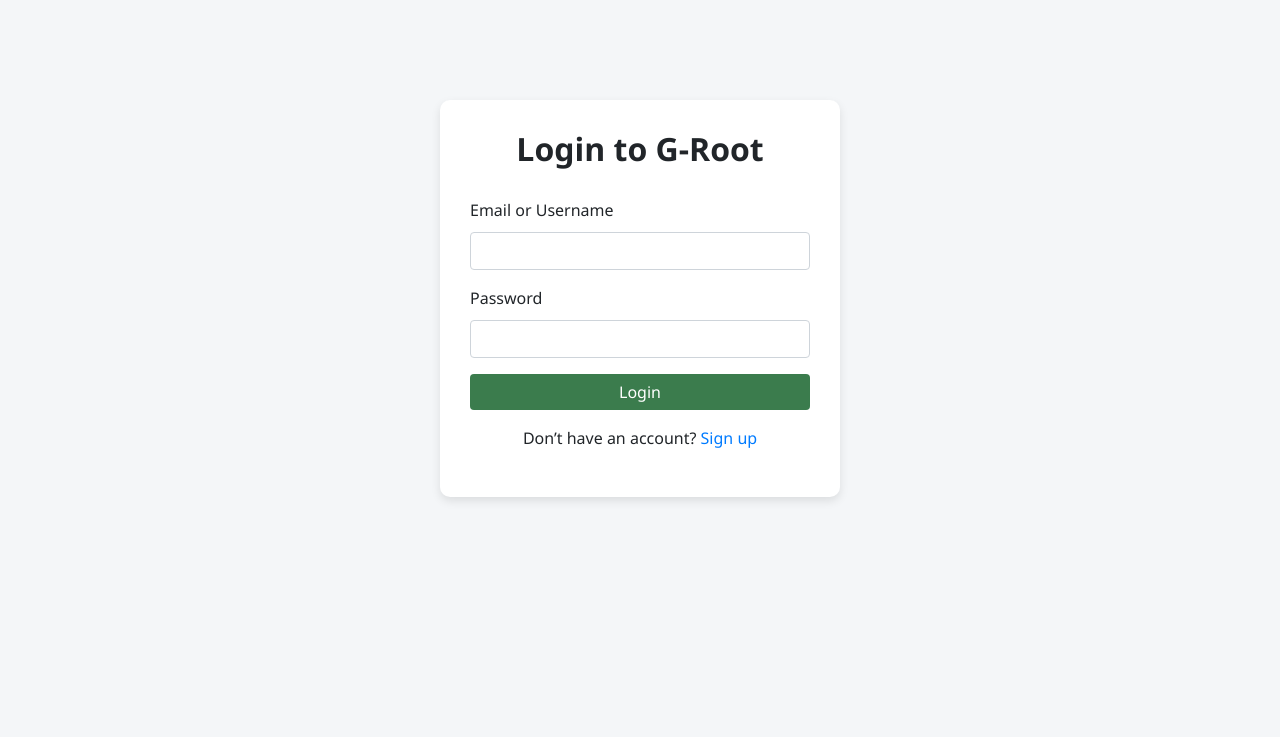
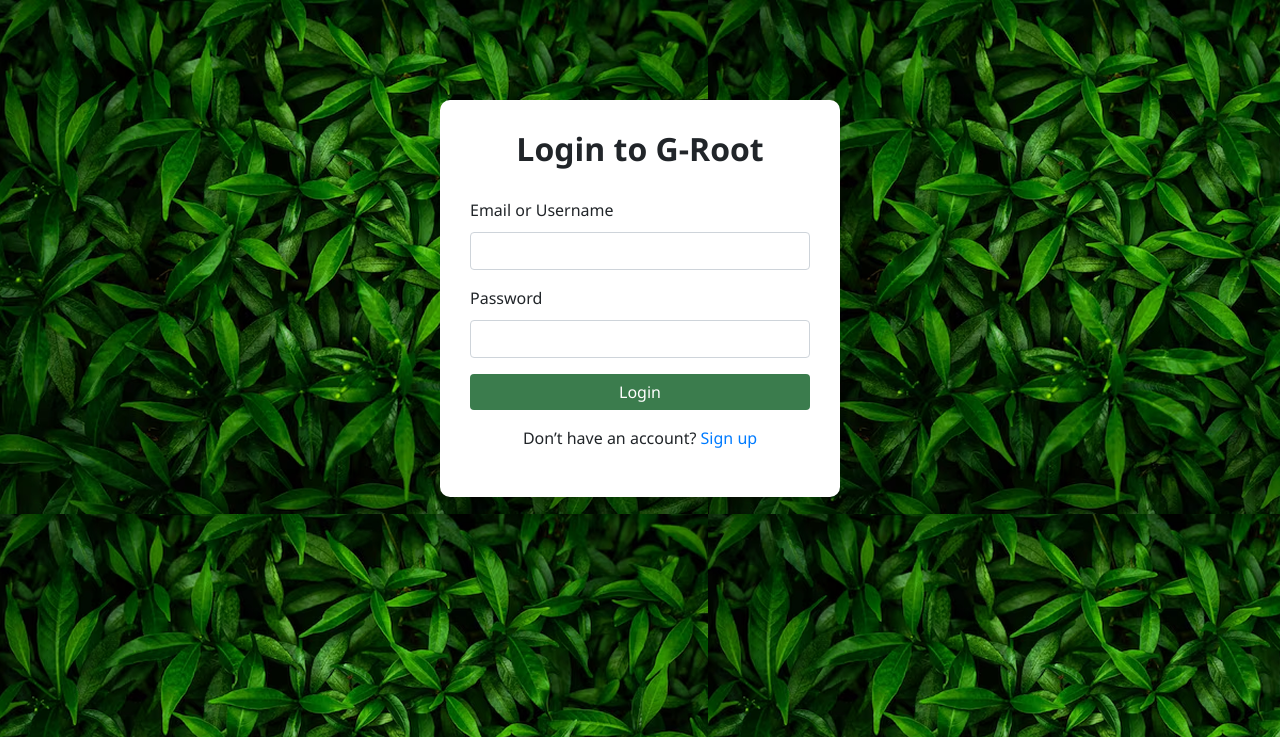
Before and after one commit to Akanksha192/Phytoscan, a Flask app: page / in a window 1280 px wide. Shown: the top 737 px of the page. Run offline with Flask 3, Linux system fonts and the light colour scheme; some libraries are stand-ins or nearby versions.

Commit message:
edited styles

```diff
--- a/templates/login.html
+++ b/templates/login.html
@@ -8,7 +8,7 @@
   <link rel="stylesheet" href="../static/styles/styles.css" />
   <style>
     body {
-      background-color: #f4f6f8;
+      background-image: url('../static/images/bg.png');
     }
     .login-container {
       max-width: 400px;
--- a/templates/signup.html
+++ b/templates/signup.html
@@ -8,7 +8,7 @@
   <link rel="stylesheet" href="../static/styles/styles.css" />
   <style>
     body {
-      background-color: #f4f6f8;
+      background-image: url('../static/images/bg.png');
     }
     .signup-container {
       max-width: 450px;
```
